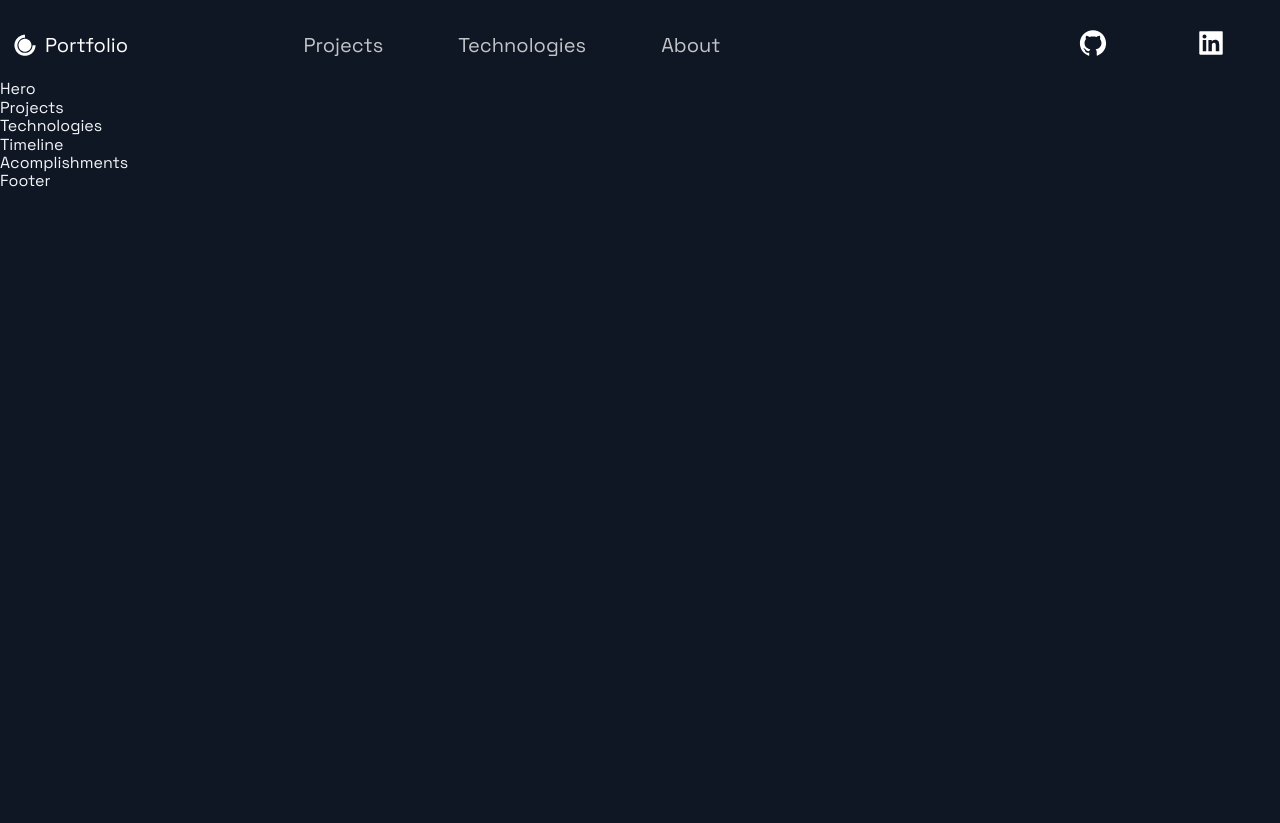
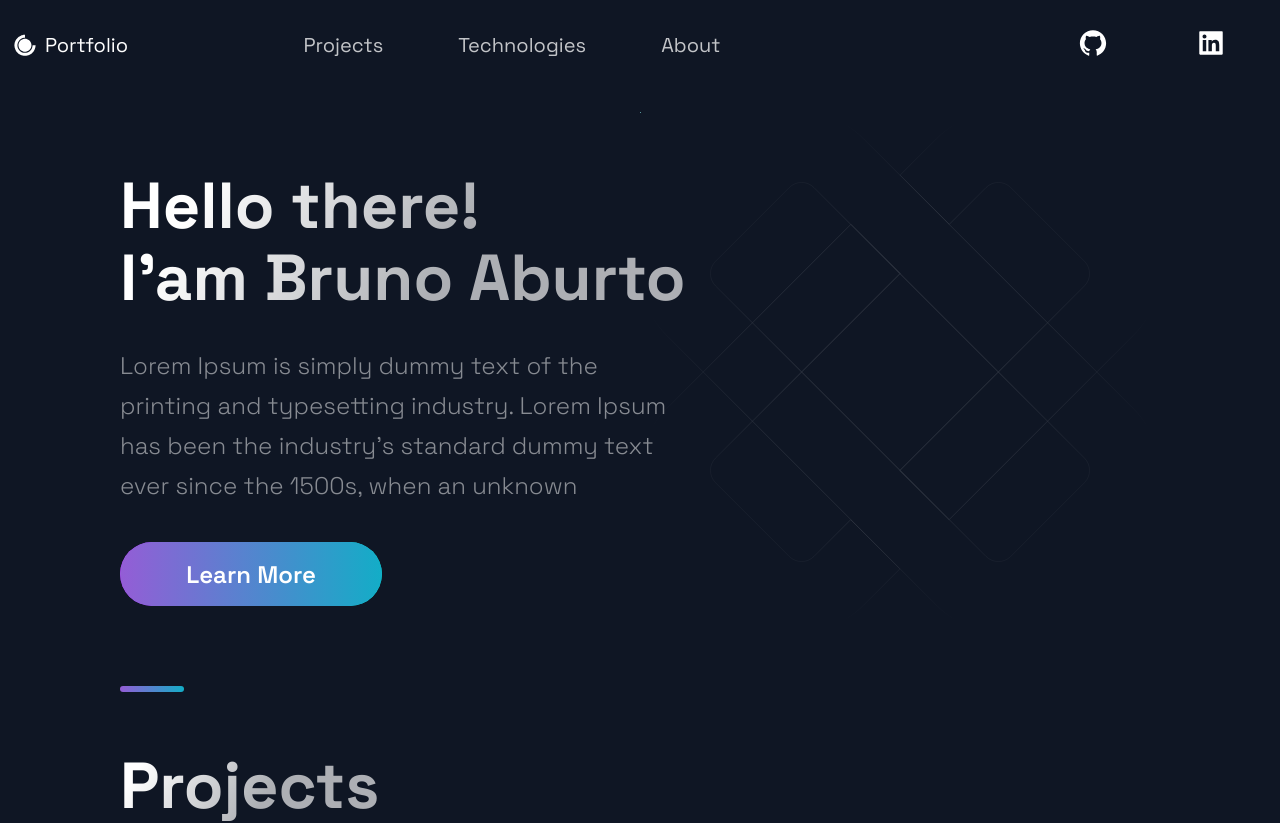
Before and after one commit to bru16/portfolio, a Next.js app: page / in a window 1280 px wide. Shown: the top 823 px of the page. Before the commit the page ends 800 px from the top, so only its background shows below. Built offline with nearby package versions, Linux system fonts and the light colour scheme.

Commit message:
projects section

```diff
--- a/src/components/Hero/Hero.js
+++ b/src/components/Hero/Hero.js
@@ -5,9 +5,20 @@
 import { LeftSection } from './HeroStyles';
 
 const Hero = (props) => (
-  <div>
-    Hero
-  </div>
+  <Section row nopadding>
+    <LeftSection>
+      <SectionTitle main center>
+        Hello there! <br />
+        I'am Bruno Aburto
+      </SectionTitle>
+      <SectionText>
+        Lorem Ipsum is simply dummy text of the printing and typesetting industry.
+        Lorem Ipsum has been the industry's standard dummy
+        text ever since the 1500s, when an unknown
+      </SectionText>
+      <Button>Learn More</Button>
+    </LeftSection>
+  </Section>
 );
 
 export default Hero;
--- a/src/components/Projects/Projects.js
+++ b/src/components/Projects/Projects.js
@@ -4,10 +4,41 @@
 import { Section, SectionDivider, SectionTitle } from '../../styles/GlobalComponents';
 import { projects } from '../../constants/constants';
 
+
+
 const Projects = () => (
-  <div>
-    Projects
-  </div>
+  <Section nopadding id="projects">
+    <SectionDivider />
+    <SectionTitle main>
+      Projects
+    </SectionTitle>
+    <GridContainer>
+      {projects.map(({ id, image, title, description, source, tags, visit }) => (
+        <BlogCard key={id}>
+          <Img src={image} />
+          <TitleContent>
+            <HeaderThree title>{title}</HeaderThree>
+            <Hr />
+          </TitleContent>
+          <CardInfo>{description}</CardInfo>
+          <div>
+            <TitleContent>Stack</TitleContent>
+            <TagList>
+              {tags.map((tag, i) => (
+                <Tag key={i}>{tag}</Tag>
+              ))}
+            </TagList>
+          </div>
+          <UtilityList>
+            <ExternalLinks href={visit}>Code</ExternalLinks>
+            <ExternalLinks href={source}>Source</ExternalLinks>
+          </UtilityList>
+        </BlogCard>
+      )
+      )}
+    </GridContainer>
+
+  </Section>
 );
 
 export default Projects;
--- a/src/pages/index.js
+++ b/src/pages/index.js
@@ -10,10 +10,10 @@
 const Home = () => {
   return (
     <Layout>
-      {/* <Section grid> */}
+      <Section grid>
         <Hero />
-        {/* <BgAnimation /> */}
-      {/* </Section> */}
+        <BgAnimation />
+      </Section>
       <Projects />
       <Technologies />
       <Timeline />
```
